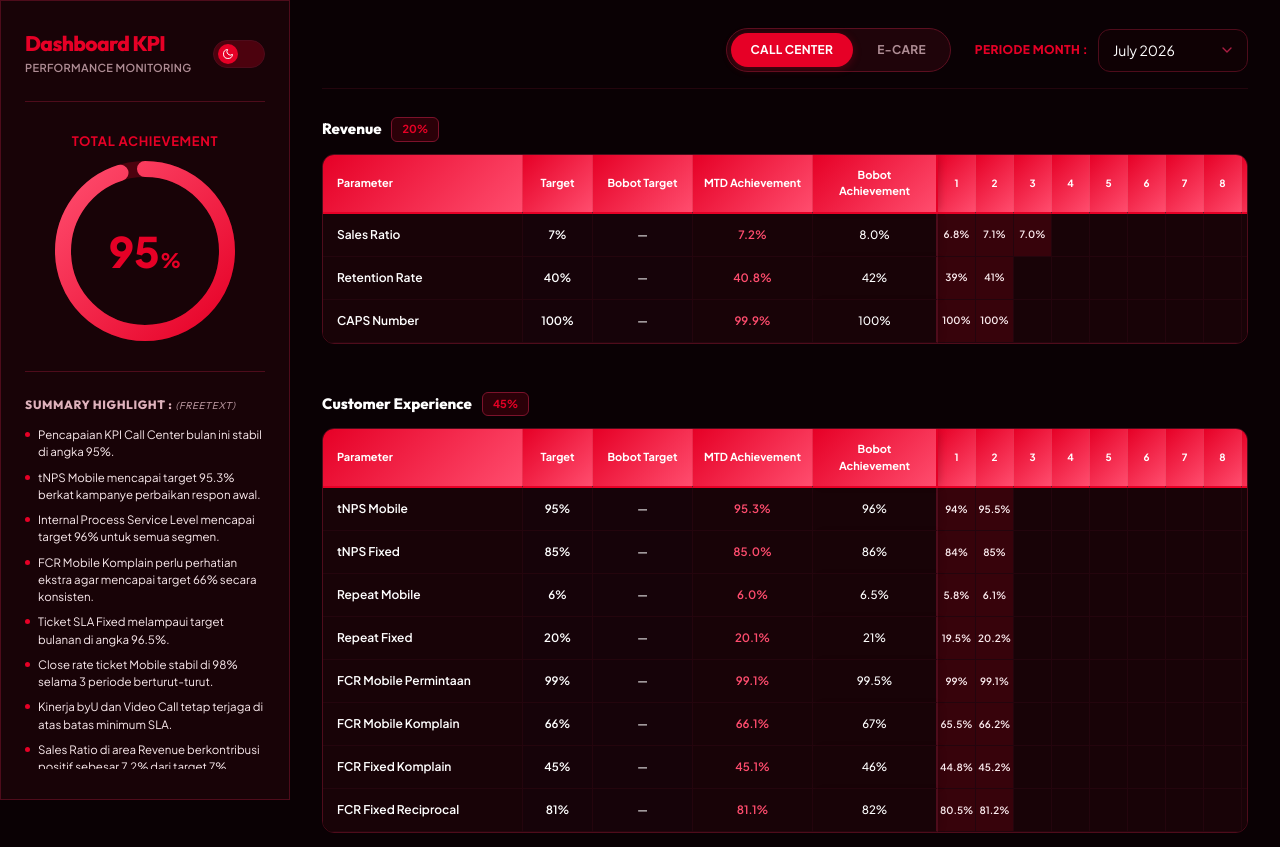
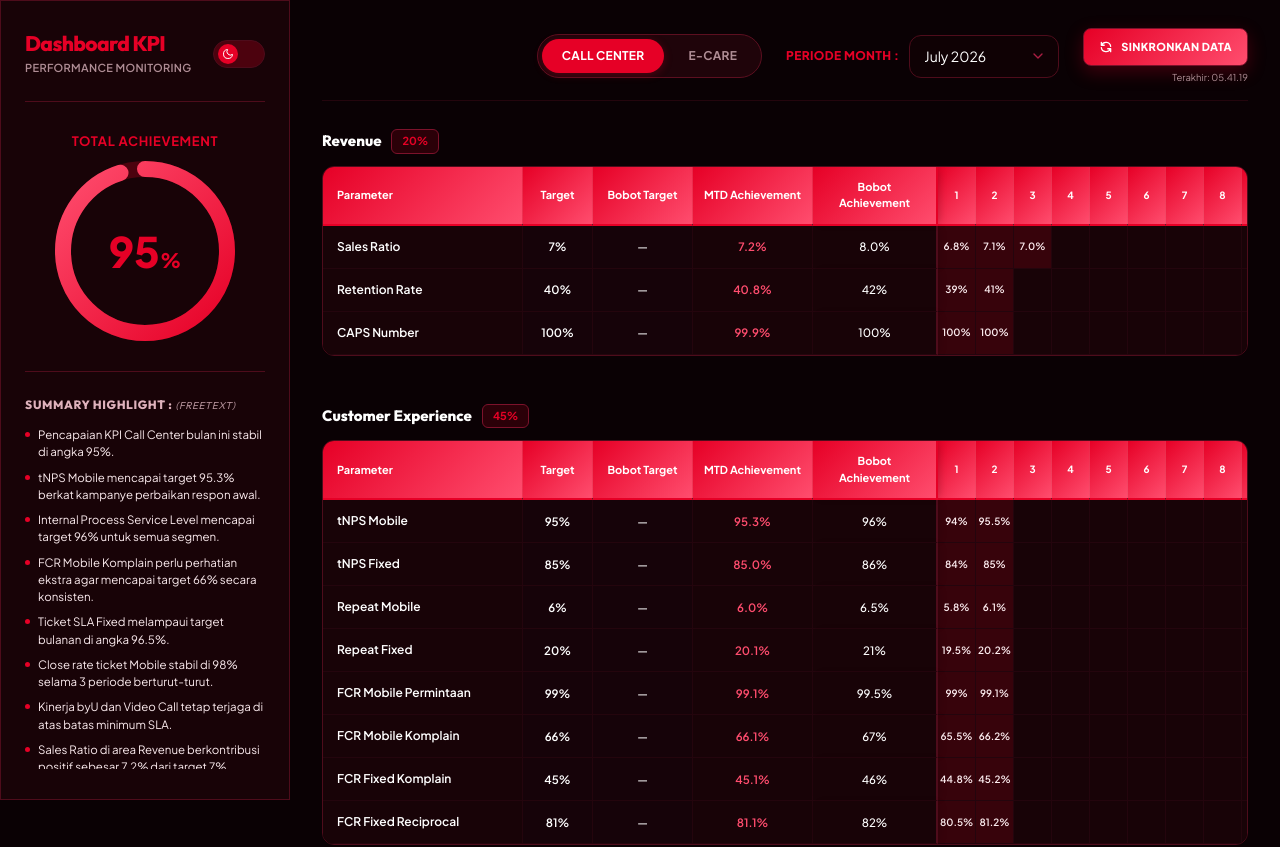
Before and after one commit to Alfi-99/kpidashboard12, a Next.js app: page /dashboard in a window 1280 px wide. Shown: the top 847 px of the page. Built offline with nearby package versions, Linux system fonts and the light colour scheme; no server answers.

Commit message:
feat: add manual KPI data sync

```diff
--- a/app/dashboard/KpiDashboardClient.tsx
+++ b/app/dashboard/KpiDashboardClient.tsx
@@ -19,11 +19,13 @@ export default function KpiDashboardClient({ dashboardData }: KpiDashboardClient
   const [activeTab, setActiveTab] = useState(dashboardData.tabs[0]?.tabKey || "callCenter");
   const [selectedPeriod, setSelectedPeriod] = useState("2026-07");
   const [isDark, setIsDark] = useState(true);
+  const [lastSyncedAt, setLastSyncedAt] = useState<Date | null>(null);
 
-  const { data: liveData } = useSWR<KpiDashboardData>(`/api/kpi?period=${selectedPeriod}`, fetcher, {
+  const { data: liveData, isValidating, mutate } = useSWR<KpiDashboardData>(`/api/kpi?period=${selectedPeriod}`, fetcher, {
     fallbackData: dashboardData,
     refreshInterval: 10000,
     keepPreviousData: true,
+    onSuccess: () => setLastSyncedAt(new Date()),
   });
 
   const activeData = liveData || dashboardData;
@@ -46,6 +48,10 @@ export default function KpiDashboardClient({ dashboardData }: KpiDashboardClient
   };
 
   const daysCount = getDaysInMonth(selectedPeriod);
+
+  const syncData = async () => {
+    await mutate();
+  };
 
   return (
     <div className="dot-pattern" style={{ minHeight: "100vh", background: "var(--bg-primary)", fontFamily: "var(--font-body)" }}>
@@ -179,6 +185,61 @@ export default function KpiDashboardClient({ dashboardData }: KpiDashboardClient
                 <option value="2026-02">February 2026</option>
               </select>
             </div>
+
+            {/* Manual Google Sheets sync */}
+            <div style={{ display: "flex", flexDirection: "column", alignItems: "flex-end", gap: "4px" }}>
+              <button
+                type="button"
+                onClick={syncData}
+                disabled={isValidating}
+                aria-label="Sinkronkan data Google Sheets"
+                style={{
+                  minHeight: "38px",
+                  padding: "0 15px",
+                  border: `1px solid var(--border-strong)`,
+                  borderRadius: "8px",
+                  background: isValidating
+                    ? "var(--bg-tertiary)"
+                    : "linear-gradient(135deg, var(--accent-primary), var(--accent-secondary))",
+                  color: isValidating ? "var(--text-muted)" : "#fff",
+                  display: "inline-flex",
+                  alignItems: "center",
+                  justifyContent: "center",
+                  gap: "8px",
+                  fontSize: "11px",
+                  fontWeight: 800,
+                  letterSpacing: "0.03em",
+                  textTransform: "uppercase",
+                  cursor: isValidating ? "wait" : "pointer",
+                  opacity: isValidating ? 0.8 : 1,
+                  boxShadow: isValidating ? "none" : "0 6px 18px var(--accent-bg-strong)",
+                  transition: "all 160ms ease",
+                  whiteSpace: "nowrap",
+                }}
+              >
+                <svg
+                  className={isValidating ? "animate-spin" : ""}
+                  width="14"
+                  height="14"
+                  viewBox="0 0 24 24"
+                  fill="none"
+                  stroke="currentColor"
+                  strokeWidth="2.2"
+                  strokeLinecap="round"
+                  strokeLinejoin="round"
+                  aria-hidden="true"
+                >
+                  <path d="M20 11a8.1 8.1 0 0 0-15.5-2M4 4v5h5" />
+                  <path d="M4 13a8.1 8.1 0 0 0 15.5 2M20 20v-5h-5" />
+                </svg>
+                {isValidating ? "Menyinkronkan..." : "Sinkronkan Data"}
+              </button>
+              <span style={{ fontSize: "9.5px", color: "var(--text-muted)", whiteSpace: "nowrap" }}>
+                {lastSyncedAt
+                  ? `Terakhir: ${lastSyncedAt.toLocaleTimeString("id-ID", { hour: "2-digit", minute: "2-digit", second: "2-digit" })}`
+                  : "Belum disinkronkan"}
+              </span>
+            </div>
           </div>
 
           {/* KPI Sections */}
```
